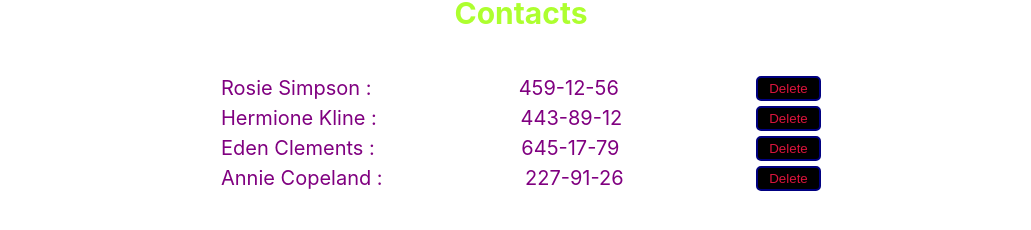
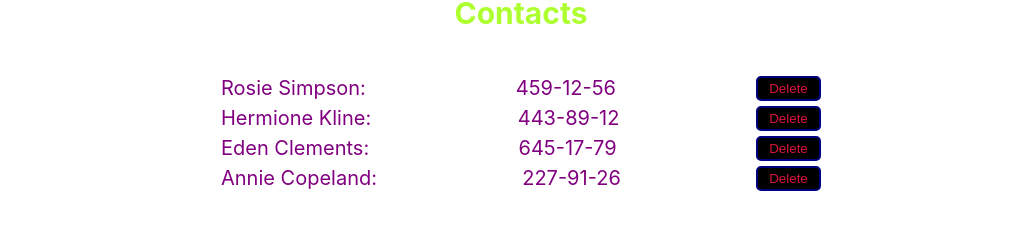
Before and after one commit to Artem2022Hladush/goit-react-hw-02-phonebook, a React (Create React App) app: page / in a window 1280 px wide. Shown: the part 382-612 px from the top of the page, without its empty margins (119-1150 px from the left). Built offline with nearby package versions, Linux system fonts and the light colour scheme.

Commit message:
bag fix ContactList, Contact, if

```diff
--- a/src/components/App.jsx
+++ b/src/components/App.jsx
@@ -3,6 +3,7 @@ import ContactList from "./ContactList/ContactList";
 import ContactEditor from "./ContactEditor/ContactEditor";
 import Filter from "./Filter/Filter";
 import {nanoid} from "nanoid"
+import Notiflix from 'notiflix';
 
 
 class App extends Component {
@@ -18,7 +19,11 @@ state = {
 };
 
 addContact = ({name, number}) => {
-
+  if(this.state.contacts.some(contact=>contact.name.toLowerCase()===name.toLowerCase() ))
+  {
+    Notiflix.Notify.warning(`${name} is already in contacts`);
+    return ;
+  }
 
   const contact = {
     id: nanoid(),
--- a/src/components/Contact/Contact.jsx
+++ b/src/components/Contact/Contact.jsx
@@ -2,12 +2,12 @@ import React from "react"
 import css from "../Contact/Contact.module.css"
 import PropTypes from "prop-types"
 
-const Contact = ({name, number, onDeleteContact}) => (
-		<div className={css.contact}>
-			<p className={css.name}>{name} :</p>
-			<p className={css.number}>{number}</p>
-			<button className={css.contact__button} type="button" onClick={onDeleteContact}>Delete</button>
-		</div>
+const Contact = ({name, number, id, onDelete}) => (
+	<li className={css.contact}>
+	<p className={css.name}>{name}: </p>
+	<p className={css.number}>{number}</p>
+	<button className={css.contact__button} type="button" onClick={()=>onDelete(id)}>Delete</button>
+</li>
 );
 
 Contact.propTypes = {
--- a/src/components/Contact/Contact.module.css
+++ b/src/components/Contact/Contact.module.css
@@ -1,10 +1,11 @@
 .contact{
 	display: flex;
-	width: 600px;
 	justify-content: space-between;
 }
 
-
+	.contact:not(:last-child){
+		margin-bottom: 5px;
+	}
 
 .contact__button{
 	border: 2px solid navy;
--- a/src/components/ContactList/ContactLIst.module.css
+++ b/src/components/ContactList/ContactLIst.module.css
@@ -4,12 +4,3 @@
 	width: 600px;
 	justify-content: space-between;
 }
-
-.contact__item{
-display: flex;
-justify-content: space-between;
-}
-
-.contact__item:not(:last-child){
-	margin-bottom: 5px;
-}
--- a/src/components/ContactList/ContactList.jsx
+++ b/src/components/ContactList/ContactList.jsx
@@ -2,15 +2,17 @@ import css from "../ContactList/ContactLIst.module.css"
 import Contact from "components/Contact/Contact";
 import PropTypes from "prop-types"
 
-const ContactList = ({contacts, onDeleteContact}) => {
+const ContactList = ({contacts, onDelete}) => {
 return (
-	<ul className={css.contact__list}>{contacts.map(({id, name, number}) => <li key = {id} className={css.contact__item}>
-	<Contact
-	name={name}
-	number={number}
-	onDeleteContact={() => onDeleteContact(id)}/>
-</li>)}
-</ul>
+	<ul className={css.contact__list}>
+            {contacts.map(({id,name,number})=>
+            <Contact key={id}
+            id={id}
+            name={name}
+            number={number}
+            onDelete={onDelete}/>
+            )}
+      </ul>
 )
 };
 
--- a/src/index.css
+++ b/src/index.css
@@ -31,7 +31,7 @@ p {
 ul {
   list-style: none;
   padding: 0;
-  margin: 0;
+  margin: 0 ;
 }
 
 .container {
```
